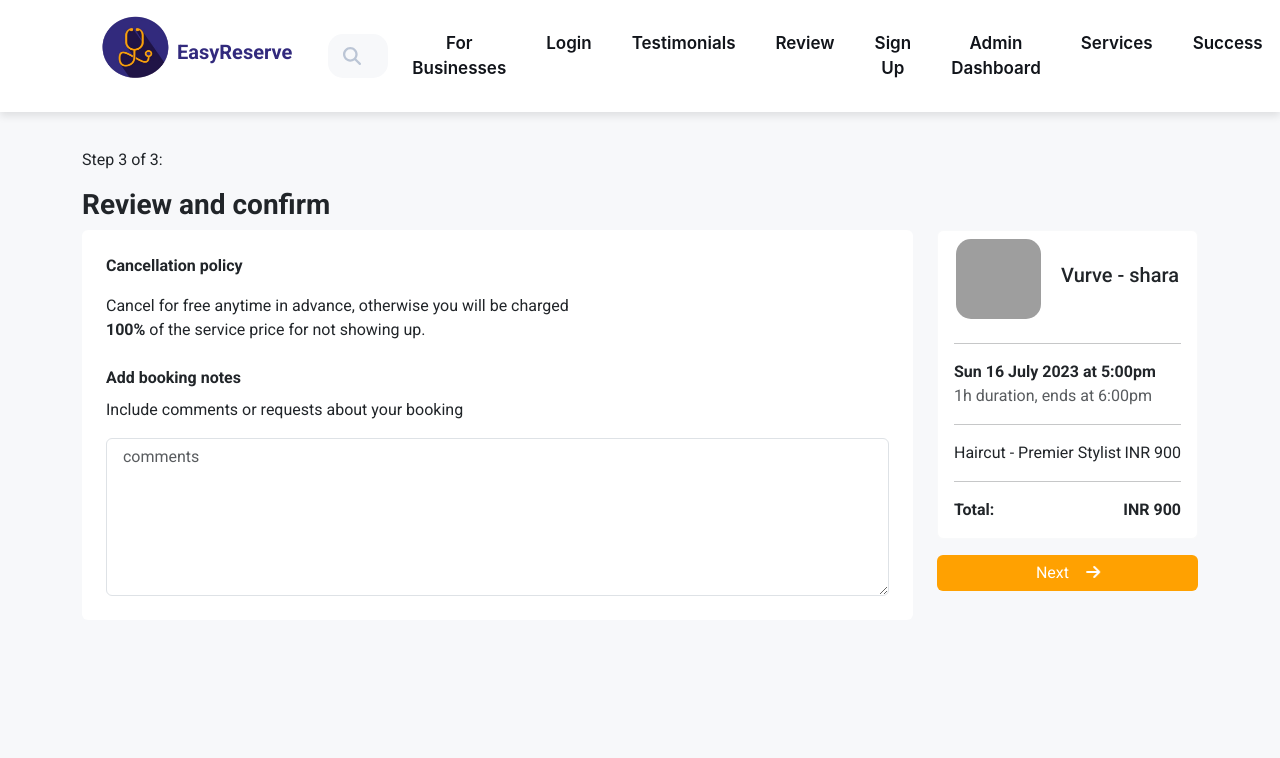
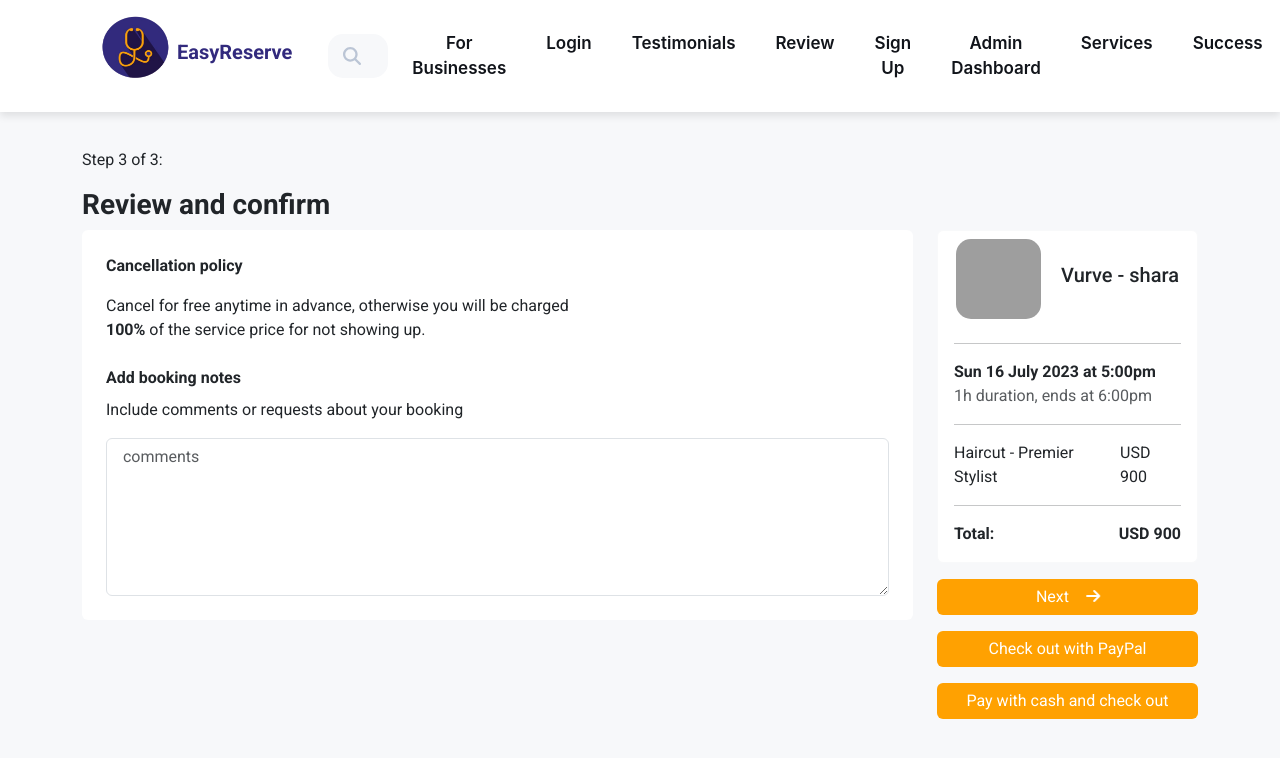
Before and after one commit to Fouad-Gabr/Booking-and-reservation-system, a React (Vite) app: page /review in a window 1280 px wide. Shown: the top 758 px of the page. Built offline with nearby package versions, Linux system fonts and the light colour scheme; grey boxes are pictures that could not be loaded.

Commit message:
Booking details with the implemented paypal api

```diff
--- a/src/components/BookingDetails/BookingDetails.css
+++ b/src/components/BookingDetails/BookingDetails.css
@@ -9,6 +9,10 @@
     color: white;
 }
 
+.text-danger {
+    color: red;
+    font-weight: bold;
+  }
 
 .book-details-img{
     height: 5rem;
--- a/src/components/BookingDetails/BookingDetails.jsx
+++ b/src/components/BookingDetails/BookingDetails.jsx
@@ -1,7 +1,9 @@
+import React, { useState } from 'react';
 import "./BookingDetails.css";
 import "bootstrap/dist/css/bootstrap.min.css";
 import { FontAwesomeIcon } from "@fortawesome/react-fontawesome";
 import { faArrowRight } from "@fortawesome/free-solid-svg-icons";
+import axios from 'axios';
 
 const BookingDetails = ({
   location,
@@ -14,6 +16,41 @@ const BookingDetails = ({
   onNextClick,
   nextButtonDisabled,
 }) => {
+  const [isLoading, setIsLoading] = useState(false);
+  const [message, setMessage] = useState(''); // State to manage feedback messages
+
+  const handlePayPalCheckout = async () => {
+    // Check if the button is already loading
+    if (isLoading) {
+      return;
+    }
+
+    setIsLoading(true); // Set loading state
+
+    try {
+      const items = [
+        {
+          name: service, // Using the service prop
+          description: `${service}`, // Assuming the description is based on the service
+          quantity: 1,
+          unit_amount: {
+            currency_code: "USD", // Assuming the currency code is INR based on your earlier example
+            value: price.toString(), // Convert price to string
+          },
+        },
+      ];
+
+      // Create PayPal order only when the button is pressed
+      const response = await axios.post('/paypal/create-order', { items, cost: price });
+      window.location.href = response.data.approvalUrl; // Redirect to PayPal approval URL
+    } catch (error) {
+      console.error("Error creating PayPal order:", error);
+      setMessage("There was an error creating your PayPal order. Please try again."); // Update message state
+    } finally {
+      setIsLoading(false); // Reset loading state
+    }
+  };
+
   return (
     <>
       <div className="card booking-card border-light w-sm-100 border">
@@ -32,16 +69,17 @@ const BookingDetails = ({
           )}
           <div className="d-flex justify-content-between align-items-center">
             <span className="service">{service}</span>
-            <span className="price">INR {price}</span>
+            <span className="price">USD {price}</span>
           </div>
           <hr />
           <div className="d-flex justify-content-between fw-bold">
             <span>Total:</span>
-            <span>INR {price}</span>
+            <span>USD {price}</span>
           </div>
         </div>
       </div>
       {showButton && (
+        <>
           <button
             className="btn btn-primary w-100 mt-3"
             onClick={onNextClick}
@@ -50,6 +88,22 @@ const BookingDetails = ({
             Next
             <FontAwesomeIcon icon={faArrowRight} className="arrow-icon ms-3" />
           </button>
+          <button
+            className={`btn ${isLoading ? 'btn-secondary' : 'btn-primary'} w-100 mt-3`}
+            onClick={handlePayPalCheckout}
+            disabled={nextButtonDisabled || isLoading}
+          >
+            {isLoading ? 'Processing...' : 'Check out with PayPal'}
+          </button>
+          <button
+            className="btn btn-primary w-100 mt-3"
+            onClick={onNextClick}
+            disabled={nextButtonDisabled}
+          >
+            Pay with cash and check out
+          </button>
+          {message && <div className="mt-3 text-danger">{message}</div>} {/* Paypal error*/}
+        </>
       )}
     </>
   );
```
Lines whose indentation alone changed are shown as unchanged.
